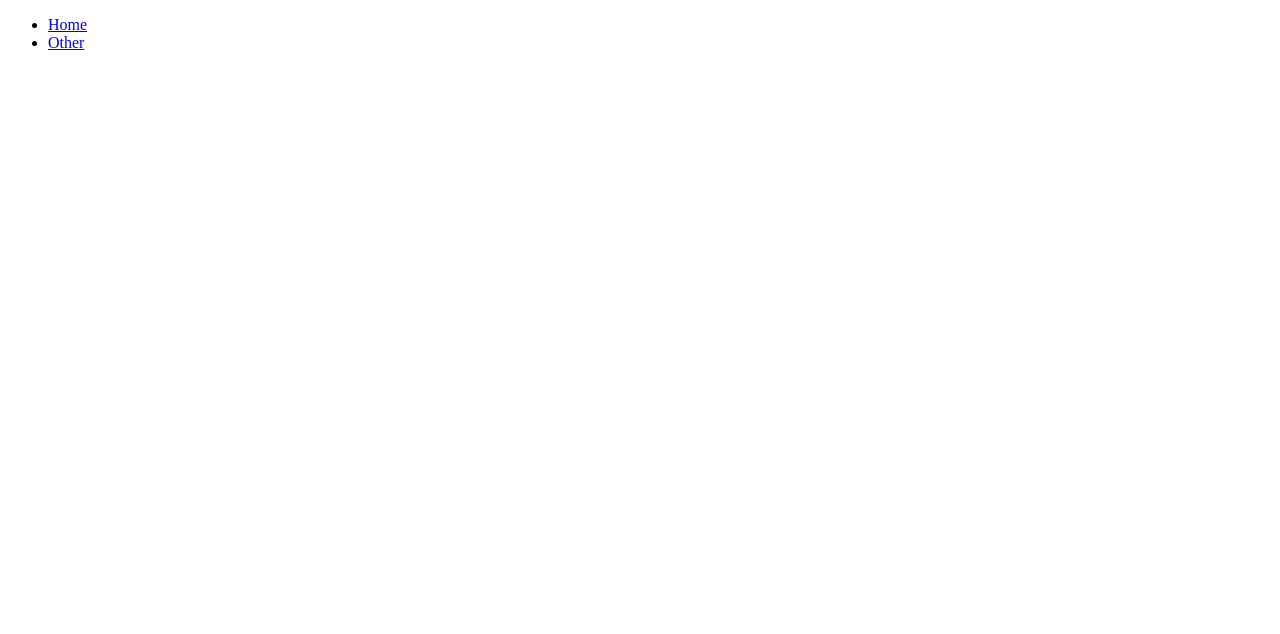
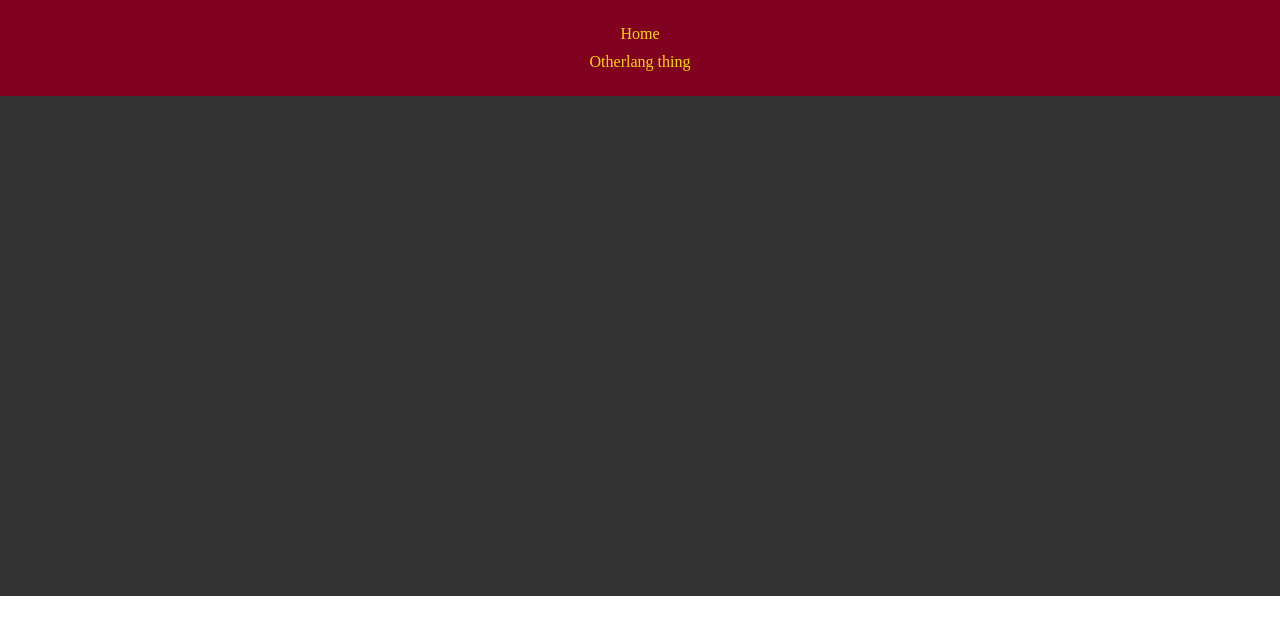
Before and after one commit to AndreaLindaas/workout-log, a React (Vite) app: page /workout-log/1 in a window 1280 px wide. Before the commit this address had no page. Shown: the top 634 px of the page. Built offline with nearby package versions, Linux system fonts and the light colour scheme.

Commit message:
started fetching api

```diff
--- a/src/App.scss
+++ b/src/App.scss
@@ -0,0 +1,16 @@
+:root {
+  --jet: #333;
+  --gold: #ffd700;
+  --burgundy: #800020;
+}
+body {
+  margin: 0;
+}
+main {
+  background-color: var(--jet);
+  height: 500px;
+}
+ul {
+  margin: 0;
+  list-style-type: none;
+}
--- a/src/components/Header/Header.jsx
+++ b/src/components/Header/Header.jsx
@@ -30,7 +30,7 @@ export default function Header() {
         </li>
         <li>
           <Link to="#">
-            <span>Other</span>
+            <span>Otherlang thing</span>
           </Link>
         </li>
       </ul>
@@ -42,6 +42,7 @@ export default function Header() {
         <div className="menuIcon" onClick={toggleMenu}>
           <MenuIcon />
         </div>
+
         <Drawer
           anchor="top"
           open={menuOpen}
--- a/src/components/Header/Header.scss
+++ b/src/components/Header/Header.scss
@@ -0,0 +1,20 @@
+.menuIcon {
+  background-color: var(--jet);
+  color: var(--gold);
+  text-align: right;
+  padding: 20px;
+}
+ul.headerList {
+  background-color: var(--burgundy);
+  color: var(--gold);
+  padding: 20px;
+  text-align: center;
+  li {
+    padding: 5px 0;
+  }
+
+  a {
+    color: var(--gold);
+    text-decoration: none;
+  }
+}
--- /dev/null
+++ b/src/lib/constants.js
@@ -0,0 +1 @@
+export const BASE_URL = "http://trening.lindaas.net/api";
--- a/src/pages/Home/Home.jsx
+++ b/src/pages/Home/Home.jsx
@@ -1,4 +1,30 @@
-import { Button } from "@mui/material";
+import { useEffect, useState } from "react";
+import { BASE_URL } from "../../lib/constants";
+import "./Home.scss";
 export default function Home() {
-  return <>Hello</>;
+  const [users, setUsers] = useState([]);
+  useEffect(() => {
+    fetch(`${BASE_URL}/users/`)
+      .then((response) => response.json())
+      .then((result) => {
+        console.log(result);
+        setUsers(result);
+      });
+  }, []);
+  const showUsers = () => {
+    return users.map((user, i) => {
+      return (
+        <>
+          <div className="users" key={i}>
+            {user.name}
+          </div>
+        </>
+      );
+    });
+  };
+  return (
+    <>
+      <div>{showUsers()}</div>
+    </>
+  );
 }
--- a/src/pages/Home/Home.scss
+++ b/src/pages/Home/Home.scss
@@ -0,0 +1,5 @@
+.users {
+  background-color: var(--burgundy);
+  color: var(--gold);
+  margin-bottom: 30px;
+}
```
